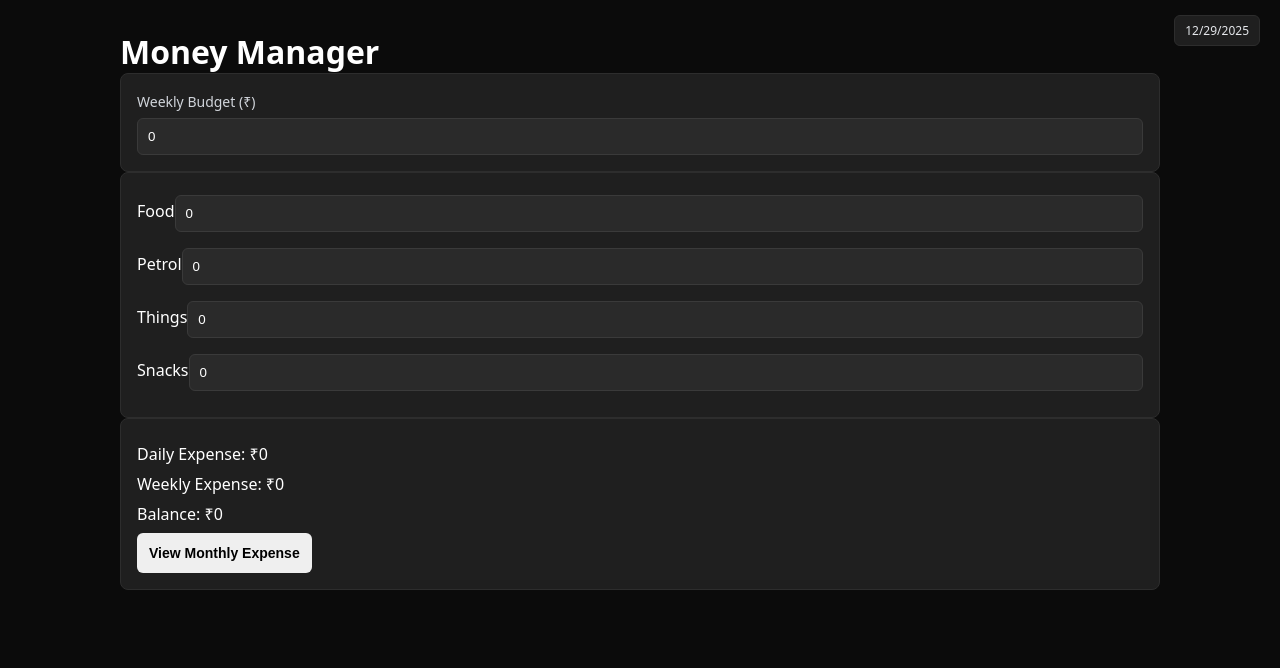
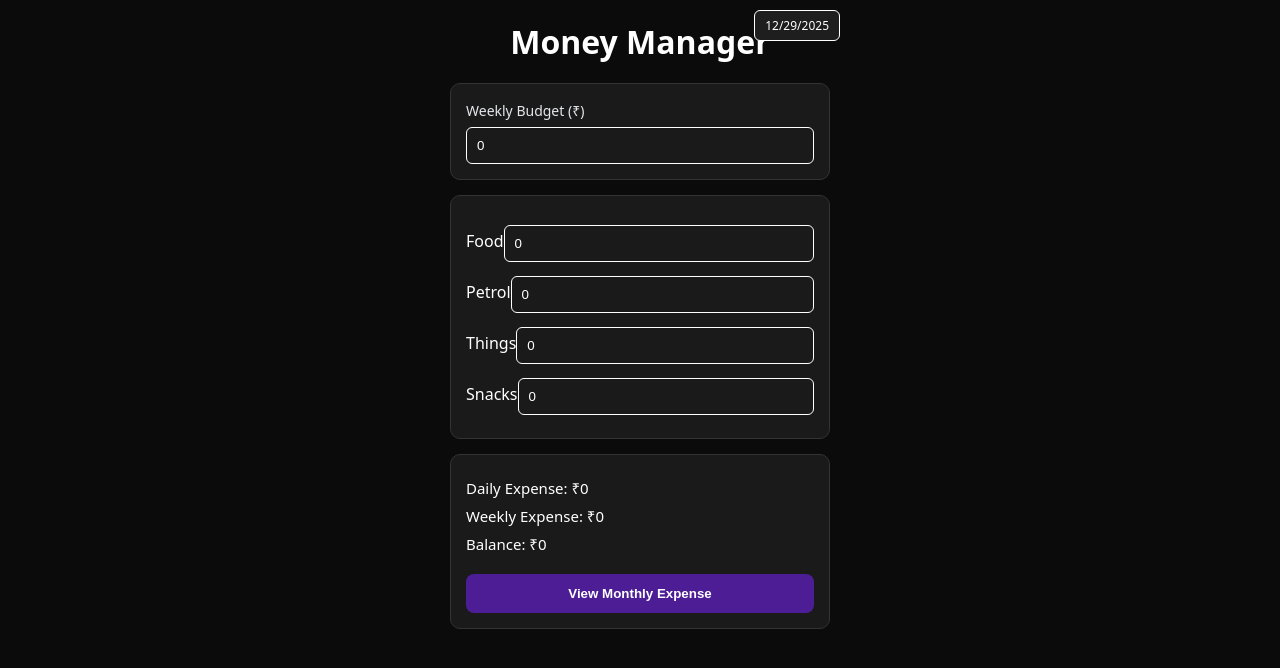
Before and after one commit to RadhakrishnanSA/Money_manager, a React (Vite) app: page / in a window 1280 px wide. Shown: the top 668 px of the page. Built offline with nearby package versions, Linux system fonts and the light colour scheme.

Commit message:
Update App.css

```diff
--- a/src/App.css
+++ b/src/App.css
@@ -1,112 +1,84 @@
 .container {
-  max-width: 1100px;
+  max-width: 420px;
   margin: auto;
-  padding: 30px;
+  padding: 20px;
+  position: relative;
 }
 
-/* Header */
-.header {
+/* Date */
+.date-box {
+  position: absolute;
+  top: 10px;
+  right: 10px;
+  background: #1e1e1e;
+  border: 1px solid white;
+  padding: 6px 10px;
+  border-radius: 6px;
+  font-size: 12px;
+}
+
+/* Title */
+h1 {
   text-align: center;
   margin-bottom: 20px;
 }
 
-.header h1 {
-  font-size: 28px;
-  font-weight: 600;
-}
-
-/* Layout */
-.grid {
-  display: grid;
-  grid-template-columns: 1fr 1fr;
-  gap: 20px;
-}
-
-/* Cards */
+/* Card */
 .card {
-  background: #1f1f1f;
-  border-radius: 8px;
-  padding: 16px;
-  border: 1px solid #2d2d2d;
-}
-
-/* Labels */
-label {
-  font-size: 14px;
-  color: #d1d5db;
+  background: #1a1a1a;
+  border-radius: 10px;
+  padding: 15px;
+  margin-bottom: 15px;
+  border: 1px solid #333;
 }
 
 /* Inputs */
+label {
+  font-size: 14px;
+  color: #e5e7eb;
+}
+
 input {
   width: 100%;
   margin-top: 6px;
   padding: 10px;
-  background: #2a2a2a;
-  border: 1px solid #3a3a3a;
+  background: transparent;
+  border: 1px solid white;
   border-radius: 6px;
   color: white;
 }
 
-/* Day title */
-.day-title {
-  font-size: 18px;
-  margin-bottom: 10px;
-}
-
-/* Row */
+/* Expense rows */
 .row {
   display: flex;
   justify-content: space-between;
   align-items: center;
-  margin-bottom: 10px;
+  margin: 8px 0;
 }
 
 .row span {
   text-transform: capitalize;
 }
 
-/* Buttons */
-.actions {
-  display: flex;
-  gap: 10px;
-  margin-top: 15px;
+/* Summary text */
+.summary p {
+  margin: 8px 0;
+  font-size: 15px;
 }
 
+/* Button */
 button {
-  flex: 1;
+  width: 100%;
   padding: 12px;
-  border-radius: 6px;
+  margin-top: 12px;
+  background: #4c1d95; /* dark purple */
+  color: white;
   border: none;
+  border-radius: 8px;
+  font-weight: 600;
   cursor: pointer;
-  font-weight: 600;
-  font-size: 14px;
 }
 
-button.clear {
-  background: #4b4b4b;
-  color: white;
+button:hover {
+  background: #5b21b6;
 }
-
-button.submit {
-  background: #f97316;
-  color: white;
-}
-
-/* Summary */
-.summary p {
-  margin: 8px 0;
-  font-weight: 500;
-}
-
-/* Date box */
-.date-box {
-  position: absolute;
-  top: 15px;
-  right: 20px;
-  background: #1f1f1f;
-  border: 1px solid #2d2d2d;
-  padding: 6px 10px;
-  border-radius: 6px;
-  font-size: 12px;
-  color: #e5e7eb;
-}
```
